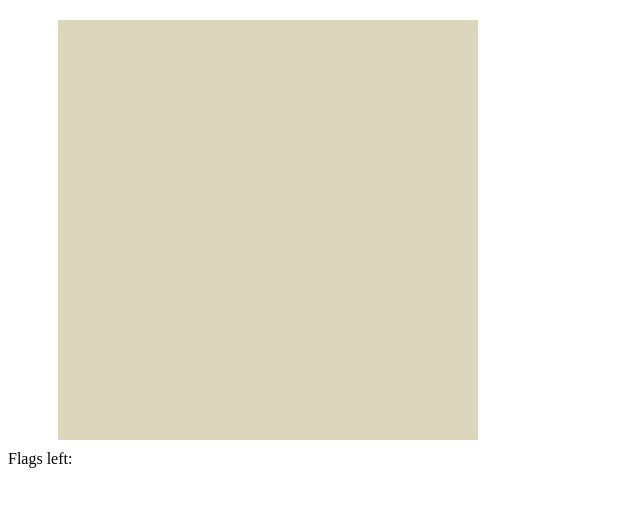
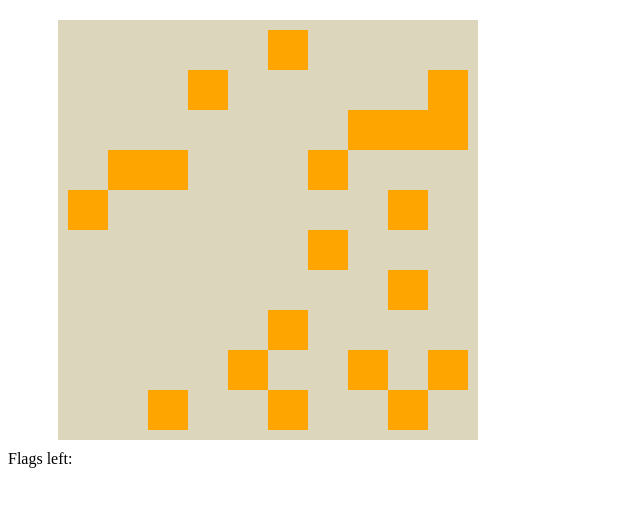
Before and after one commit to Nitish-Kumar05/minesweeper, a plain HTML site: page index.html in a window 1280 px wide. Shown: the whole page, without its empty margins (0-640 px from the left). Drawn offline with Linux system fonts and the light colour scheme.

Commit message:
added random mines to the grids

```diff
--- a/script.js
+++ b/script.js
@@ -11,9 +11,11 @@ const createBoard = () => {
   const gameArray = emptyArray.concat(minesArray);
   const shuffledArray = gameArray.sort(() => Math.random() - 0.5);
 
+  //   This loop will populate the mines and valids in grid
   for (let i = 0; i < width * width; i++) {
     const square = document.createElement("div");
     square.setAttribute("id", i);
+    square.classList.add(shuffledArray[i]);
     grid.appendChild(square);
     squares.push(square);
   }
--- a/style.css
+++ b/style.css
@@ -9,3 +9,12 @@
   border: 10px solid #dcd6bc;
   margin-bottom: 10px;
 }
+
+.grid div {
+  height: 40px;
+  width: 40px;
+}
+
+.mine {
+  background-color: orange;
+}
```
